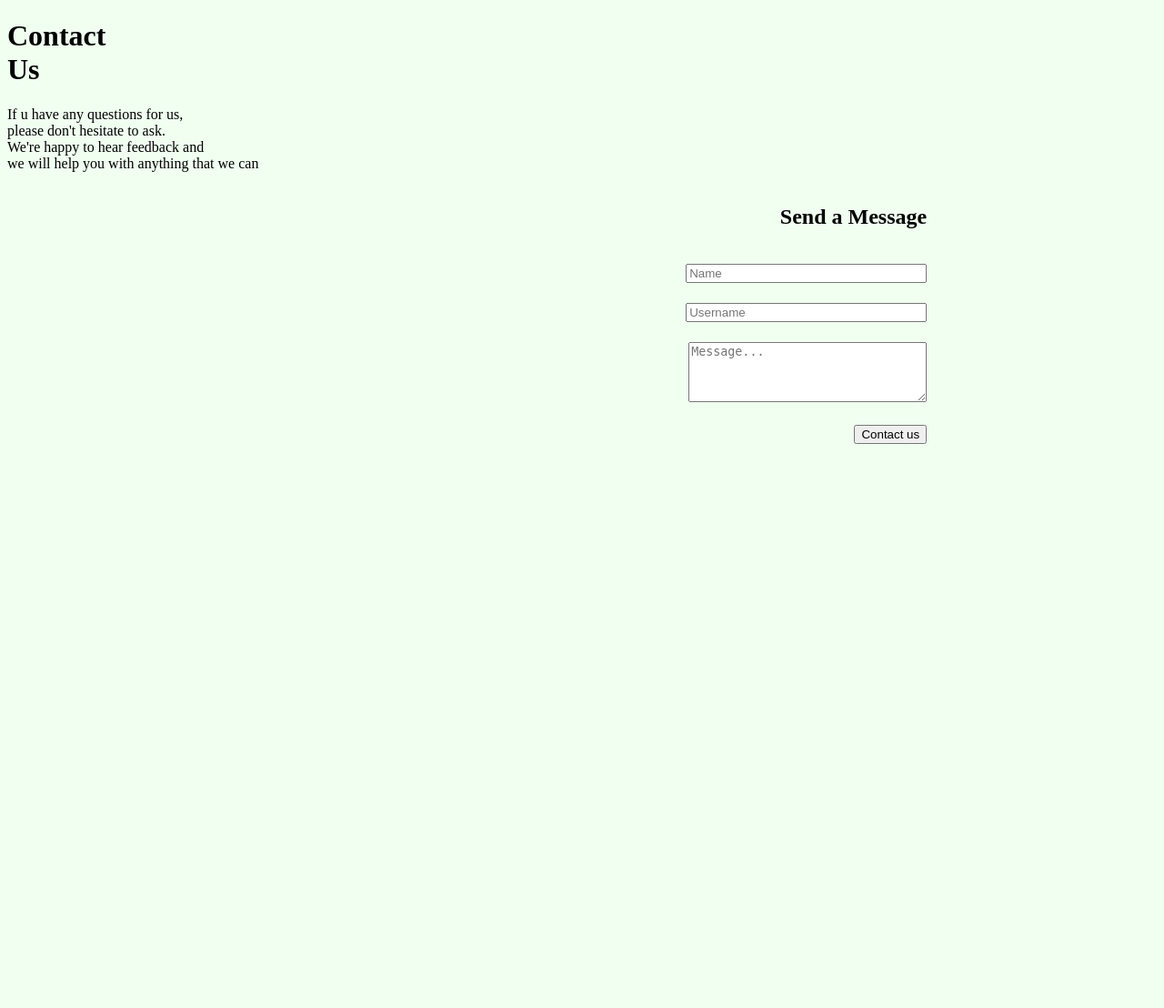
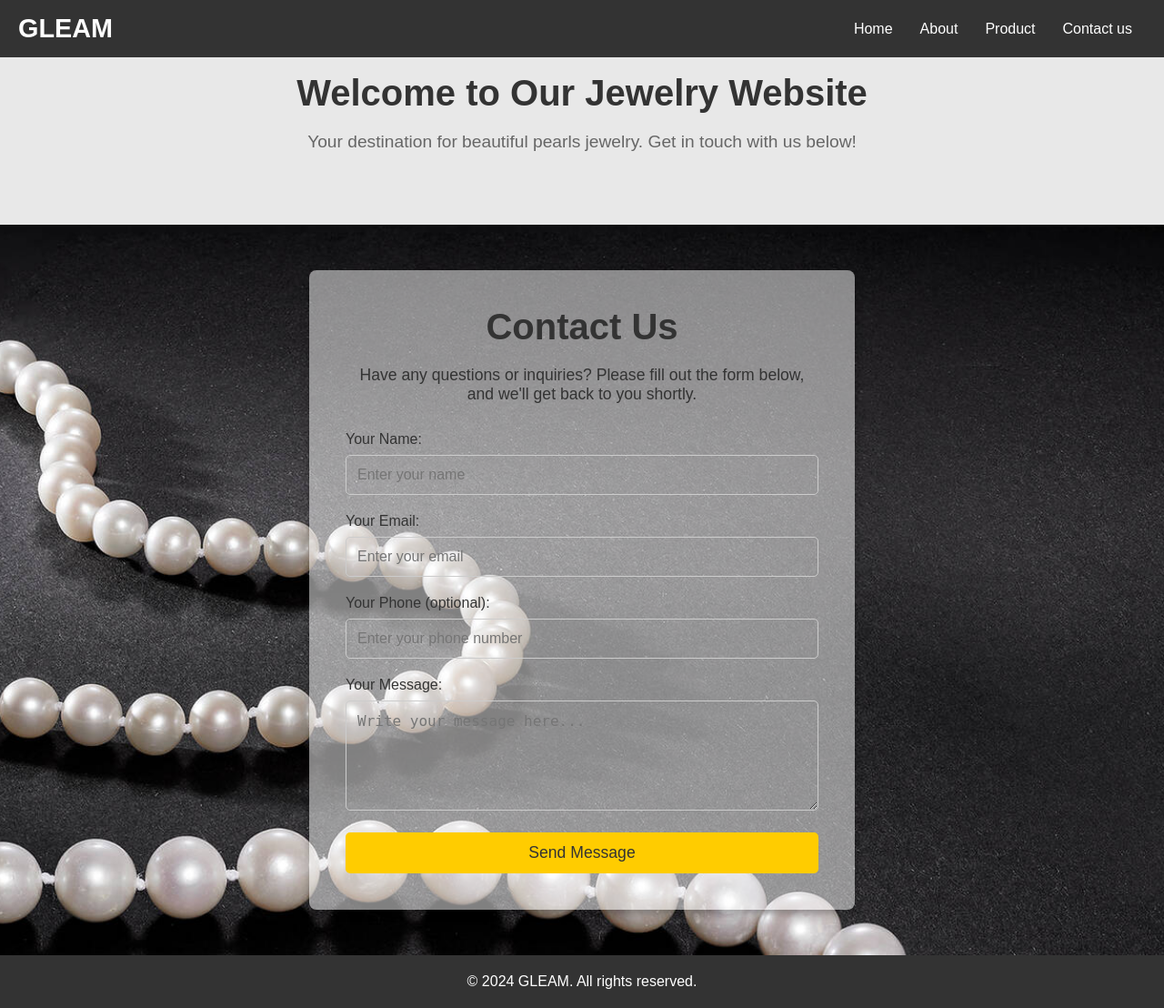
Before and after one commit to deahoxha70537/JewelryStore, a PHP site: the page made by Contact us.html in a window 1280 px wide. Shown: the whole page at 91% size. Before the commit the page ends 488 px from the top, so only its background shows below. Run offline with PHP 8.4, Linux system fonts and the light colour scheme.

Commit message:
updates for contact us form this is final look for this

```diff
--- a/Contact us.css
+++ b/Contact us.css
@@ -1,39 +1,165 @@
-div{
+
+* {
+    margin: 0;
+    padding: 0;
+    box-sizing: border-box;
+  }
+
+  body {
+    font-family: Arial, sans-serif;
+    background-color: #f4f4f4;
+    color: #333;
+    margin: 0;
+    padding: 0;
+  }
+
+  .navbar {
+    background-color: #333;
+    padding: 15px 0;
+    position: fixed;
+    width: 100%;
+    top: 0;
+    z-index: 1000;
+  }
+
+  .navbar-container {
     display: flex;
-    justify-content: center;
-    flex-direction: row;
-    justify-content:flex-end;
-    width: 80%;
-}
-h3{
+    justify-content: space-between;
+    align-items: center;
+    padding: 0 20px;
+  }
+
+  .logo {
+    font-size: 1.8rem;
+    color: white;
+    text-decoration: none;
+    font-weight: bold;
+  }
+
+  .navbar-links {
+    list-style: none;
     display: flex;
-    justify-content: center;
-    flex-direction: row;
-    justify-content:flex-end;
-    width: 80%;
-    flex-wrap: wrap;
-}
-h4{
+  }
+
+  .navbar-links li {
+    margin: 0 15px;
+  }
+
+  .navbar-links a {
+    color: white;
+    text-decoration: none;
+    font-size: 1rem;
+  }
+
+  .navbar-links a:hover {
+    color: #ffcc00;
+  }
+
+
+  .main-content {
+    text-align: center;
+    padding: 80px 20px;
+    background-color: #e8e8e8;
+  }
+
+  .main-content h1 {
+    font-size: 2.5rem;
+    margin-bottom: 20px;
+  }
+
+  .main-content p {
+    font-size: 1.2rem;
+    color: #666;
+  }
+
+
+  .contact-section {
+    background-image: url('17.jpg');
+    background-size: cover;
+    background-position: center;
+    padding: 50px 20px;
+  }
+
+  .contact-container {
+    background-color: rgba(255, 255, 255, 0.5);
+    padding: 40px;
+    width: 100%;
+    max-width: 600px;
+    border-radius: 8px;
+    box-shadow: 0 4px 8px rgba(0, 0, 0, 0.3);
+    margin: 0 auto;
+    text-align: center;
+  }
+
+  .contact-container h2 {
+    font-size: 2.5rem;
+    margin-bottom: 20px;
+  }
+
+  .contact-container p {
+    font-size: 1.1rem;
+    margin-bottom: 30px;
+  }
+
+
+  form {
     display: flex;
-    justify-content: center;
-    flex-direction: row;
-    justify-content:flex-end;
-    width: 80%;
-    flex-wrap: wrap;
-}
-h5{
-    display: flex;
-    justify-content: center;
-    flex-direction: row;
-    justify-content:flex-end;
-    width: 80%;
-    flex-wrap: wrap;
-}
-h6{
-    display: flex;
-    justify-content: center;
-    flex-direction: row;
-    justify-content:flex-end;
-    width: 80%;
-    flex-wrap: wrap;
-}
+    flex-direction: column;
+    gap: 20px;
+  }
+
+  .form-group {
+    text-align: left;
+  }
+
+  label {
+    font-size: 1rem;
+    margin-bottom: 8px;
+    display: block;
+  }
+
+  input,
+  textarea {
+    width: 100%;
+    padding: 12px;
+    border: 1px solid #ccc;
+    border-radius: 5px;
+    font-size: 1rem;
+    background-color: transparent;
+    color: #333;
+  }
+
+  input:focus,
+  textarea:focus {
+    border-color: #ffcc00;
+    outline: none;
+  }
+
+  textarea {
+    resize: vertical;
+  }
+
+  .submit-btn {
+    background-color: #ffcc00;
+    color: #333;
+    padding: 12px 20px;
+    font-size: 1.1rem;
+    border: none;
+    border-radius: 5px;
+    cursor: pointer;
+  }
+
+  .submit-btn:hover {
+    background-color: #e6b800;
+  }
+
+  footer {
+    background-color: #333;
+    color: #fff;
+    padding: 20px;
+    text-align: center;
+    font-size: 1rem;
+    position: relative;
+    bottom: 0;
+    width: 100%;
+  }
--- a/Contact us.html
+++ b/Contact us.html
@@ -1,26 +1,57 @@
 <!DOCTYPE html>
 <html lang="en">
 <head>
-    <meta charset="UTF-8">
-    <meta name="viewport" content="width=device-width, initial-scale=1.0">
-    <title>Document</title>
-    <link rel="stylesheet" type="text/css" href="Contact us.css">
+  <meta charset="UTF-8">
+  <meta name="viewport" content="width=device-width, initial-scale=1.0">
+  <title>Contact Us - Jewelry</title>
+  <link rel="stylesheet" href="Contact us.css">
 </head>
 <body>
-    <body bgcolor="honeydew">
-    <h1>Contact <br>
-        Us </h1>
-    <p>If u have any questions for us,<br>
-    please don't hesitate to ask.<br>
-    We're happy to hear feedback and<br>
-    we will help you with anything that we can</p>
-    <div><h2>Send a Message</h2></div>
-    <h3> <input type="text"  placeholder="Name" size="30"
-        maxlength="25"> </h3>
-    <h4> <input type="text"  placeholder="Username" size="30"
-        maxlength="25"> </h4>
-    <h5> <textarea name="comments" cols="30" rows="4" placeholder="Message..."></textarea></h5>
-    <h6> <input type ="submit" name="Contact us"
-        value="Contact us"> </h6>
+  <nav class="navbar">
+    <div class="navbar-container">
+      <a href="#home" class="logo">GLEAM</a>
+      <ul class="navbar-links">
+        <li><a href="Home.html">Home</a></li>
+        <li><a href="About us.html">About</a></li>
+        <li><a href="Product.html">Product</a></li>
+        <li><a href="Contact us.html">Contact us</a></li>
+      </ul>
+    </div>
+  </nav>
+<div class="main-content">
+  <h1>Welcome to Our Jewelry Website</h1>
+  <p>Your destination for beautiful pearls jewelry. Get in touch with us below!</p>
+</div>
+
+  <section class="contact-section">
+    <div class="contact-container">
+      <h2>Contact Us</h2>
+      <p>Have any questions or inquiries? Please fill out the form below, and we'll get back to you shortly.</p>
+
+      <form id="contactForm" action="https://formspree.io/f/mqkzvwol" method="POST">
+        <div class="form-group">
+          <label for="name">Your Name:</label>
+          <input type="text" id="name" name="name" required placeholder="Enter your name">
+        </div>
+        <div class="form-group">
+          <label for="email">Your Email:</label>
+          <input type="email" id="email" name="email" required placeholder="Enter your email">
+        </div>
+        <div class="form-group">
+          <label for="phone">Your Phone (optional):</label>
+          <input type="tel" id="phone" name="phone" placeholder="Enter your phone number">
+        </div>
+        <div class="form-group">
+          <label for="message">Your Message:</label>
+          <textarea id="message" name="message" rows="5" required placeholder="Write your message here..."></textarea>
+        </div>
+        <button type="submit" class="submit-btn">Send Message</button>
+      </form>
+    </div>
+  </section>
+
+  <footer>
+    <p>&copy; 2024 GLEAM. All rights reserved.</p>
+  </footer>
 </body>
 </html>
```
